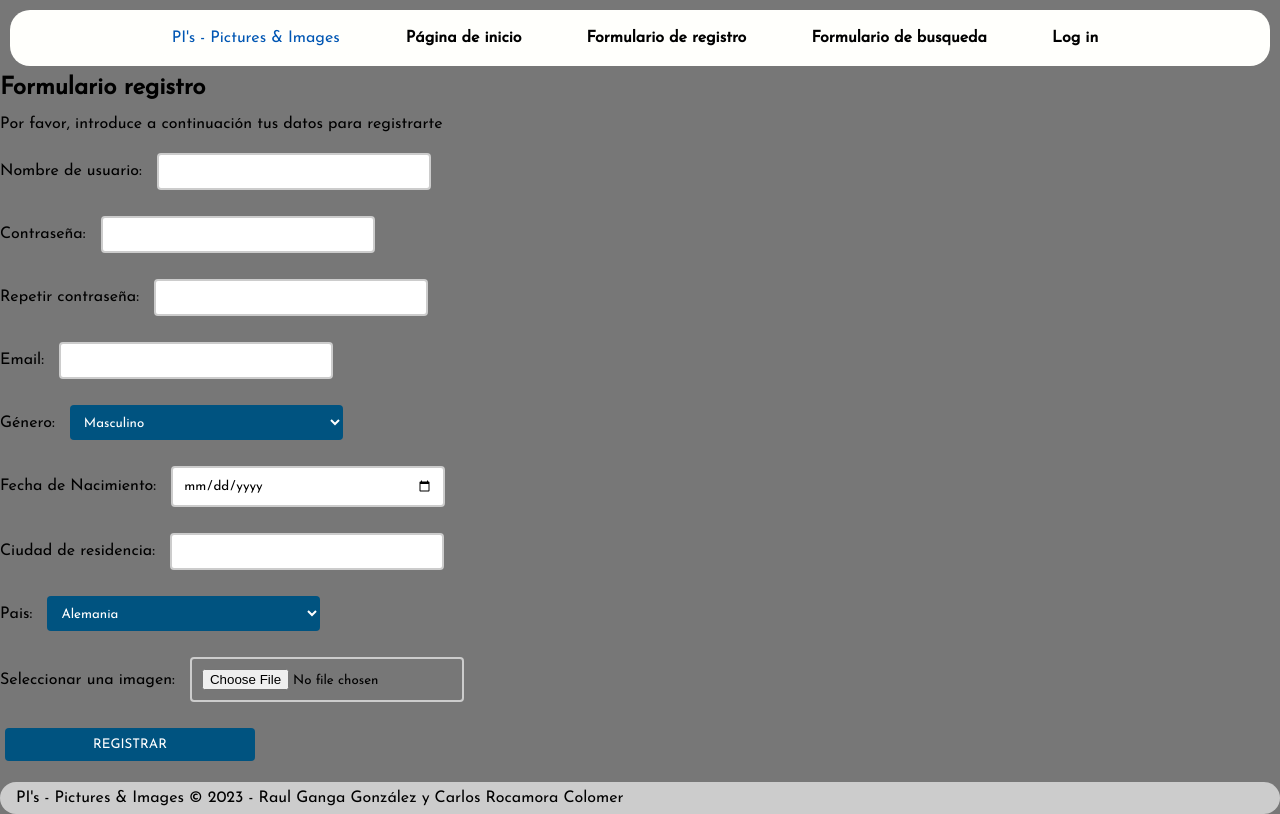
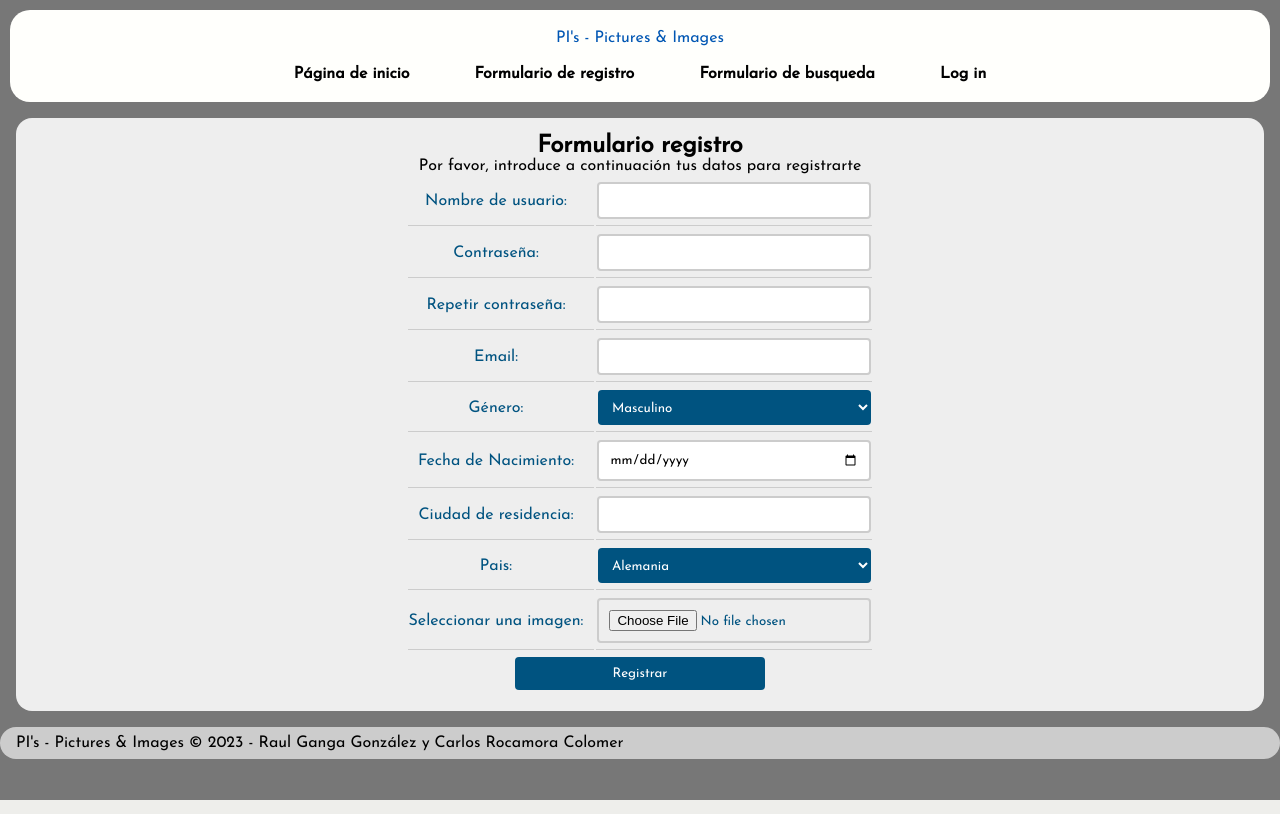
Before and after one commit to Cletus2000/DAW, a PHP site: page /form.html in a window 1280 px wide. Run offline with PHP 8.4, Linux system fonts and the light colour scheme.

Commit message:
casi todo bien

```diff
--- a/details.html
+++ b/details.html
@@ -36,6 +36,8 @@
 
 
     <main>
+        <h1>Detalles de la imagen</h1>
+        <section>
             <h2>Nombre de la foto</h2>
             <img src="nullPhoto.webp" alt="Foto" width="100" height="100">
             <br>
@@ -44,6 +46,7 @@
             <strong>Album</strong>
             <br>
             <i>Autor</i>
+        </section>
     </main>
 
     <footer>
--- a/estilo.css
+++ b/estilo.css
@@ -131,8 +131,10 @@ footer{
 
 main section{
 	display: flex;
+	flex-direction: column;
 	text-align: center;
 	justify-content: center;
+	align-items: center;
 	border-radius: 1em;
 	background-color: var(--color3);
 	margin: 1em;
@@ -151,6 +153,7 @@ main section{
 	td {
 	background-color: var(--color3); /* Fondo azul */
 	color: rgb(0, 83, 128); /* Fondo blanco */
+	border-bottom: 1px solid #ccc;
 	}
 
 /*-----Formularios-----*/
@@ -160,18 +163,16 @@ main section{
 
 .nombreCampo{
 	text-align: right;
-	border-bottom: 1px solid #ccc;
 }
 .campoRellenable{
 	text-align: left;
 	box-sizing: border-box;
 	vertical-align: middle;
-	border-bottom: 1px solid #ccc;
 }
 
 
 /* Estilo para los campos de texto */
-input, textarea, select {
+input, textarea, select, .boton {
   width: 250px;
   padding: 10px;
   margin: 5px 0;
@@ -212,91 +213,11 @@ label {
   margin-right: 10px;
 }
 
-input[type=button], input[type=submit], input[type=reset] {
+input[type=button], input[type=submit], input[type=reset], .boton {
 	background-color:rgb(0, 83, 128);
 	border: none;
 	color: white;
 	margin: 5px;
 	cursor: pointer;
+	text-decoration: none;
 }
-
-
-
-/*-----Media queries-----*/
-	/*Mediaquery de ejemplo*/
-	@media (condicion1) and (condicion2)
-	{
-		/*estilos*/
-	}
-	@media all and (min-width: 480px){
-		/*-----Cabecera-----*/
-		body > header{/*cambia la posicion de los elementos de la cabecera*/
-			display: grid;
-			grid-template-areas: "logo h1"
-								 "logo p";
-			justify-content: center;
-			grid-column-gap: 1em;
-		}
-
-			body > header > h1{
-				grid-area: h1;
-			}
-			body > header > p{
-				grid-area: p;
-			}
-			body > header > img{
-				grid-area: logo;
-			}
-
-			/*-----Menu-----*/
-			body > nav > label{
-				display: none;
-			}
-			body > nav > input{
-				display: none;
-			}
-
-			body > nav{
-				background-color: #0000;
-			display: flex;
-			}
-			body> nav > ul{
-				left: 0;
-				display: flex;
-			}
-				body > nav > ul > li > a > span:nth-of-type(2){
-					/*escondemos el segundo span: el que contiene los nombres de los botones*/
-					display: none;
-				}
-			/*-----Articulos------*/
-			#botonMenu{
-				display: none;
-			}
-			#botonMenu + ul{
-				display: flex;
-				left: 0%;
-			}
-
-			#botonMenu:checked + ul{
-				display: flex;
-				left: 0%;
-			}
-
-	}
-	@media all and (min-width: 600px){
-		body > nav > ul > li > a > span:nth-of-type(2){/*seleccionamos el segundo span*/
-			display: inline-block;/*volvemos a mostrar el segundo span*/
-		}
-		.comentarios>ul>li{
-			display: flex;
-		}
-	}
-	@media all and (max-width: 700px){
-		.noticia>footer{
-			display: grid;
-			justify-content: center;
-		}
-		.noticia>footer>a{
-			margin: 5px;
-		}
-	}
--- a/form.html
+++ b/form.html
@@ -34,28 +34,78 @@
 
 
     <main>
-
+        <section>
             <h2>Formulario registro</h2>
 
             <form action="index.html">
-
-            <p>Por favor, introduce a continuación tus datos para registrarte</p>
-            <p><label for="nombreUsuario">Nombre de usuario: </label> <input type="text" name="nombreUsuario" id="nombreUsuario"></p> <!--Nombre usuario-->
-            <p><label for="contrasena">Contraseña: </label> <input type="password" name="contrasena" id="contrasena"></p> <!--Contraseña-->
-            <p><label for="rep_contrasena">Repetir contraseña: </label> <input type="password" name="rep_contrasena" id="rep_contrasena"></p> <!--Repetir contraseña-->
-            <p><label for="email">Email: </label> <input type="text" name="email" id="email"></p> <!--Email-->
-            <p> <!--Género-->
+                <table>
+                    <caption>Por favor, introduce a continuación tus datos para registrarte</caption>
+                    <tr>
+                        <td>
+                            <label for="nombreUsuario">Nombre de usuario: </label>
+                        </td>
+                        <td>
+                            <input type="text"id="nombreUsuario">
+                        </td>
+                    </tr>
+                    <tr>
+                        <td>
+                            <label for="contrasena">Contraseña: </label>
+                        </td>
+                        <td>
+                            <input type="password"id="contrasena">
+                        </td>
+                    </tr>
+                    <tr>
+                        <td>
+                            <label for="rep_contrasena">Repetir contraseña: </label>
+                        </td>
+                        <td>
+                            <input type="password"id="rep_contrasena">
+                        </td>
+                    </tr>
+                    <tr>
+                        <td>
+                            <label for="email">Email: </label>
+                        </td>
+                        <td>
+                            <input type="text"id="email">
+                        </td>
+                    </tr>
+                    <tr>
+                        <td>
                             <label for="genero">Género:</label>
-                <select id="genero" name="genero">
+                        </td>
+                        <td>
+                            <select id="genero">
                                 <option value="masculino">Masculino</option>
                                 <option value="femenino">Femenino</option>
                                 <option value="otro">Otro</option>
                             </select>
-            </p>
-            <p> <label for="fechaNacimiento">Fecha de Nacimiento:</label> <input type="date" id="fechaNacimiento" name="fechaNacimiento"> </p> <!--Fecha de nacimiento-->
-            <p><label for="ciudad">Ciudad de residencia:</label> <input type="text" name="ciudad" id="ciudad"></p>
-            <p><label for="pais">Pais:</label>
-                <select  name="pais" id="pais"> <!--Pais-->
+                        </td>
+                    </tr>
+                    <tr>
+                        <td>
+                            <label for="fechaNacimiento">Fecha de Nacimiento:</label>
+                        </td>
+                        <td>
+                            <input type="date" id="fechaNacimiento">
+                        </td>
+                    </tr>
+                    <tr>
+                        <td>
+                            <label for="ciudad">Ciudad de residencia:</label>
+                        </td>
+                        <td>
+                            <input type="text" id="ciudad">
+                        </td>
+                    </tr>
+                    <tr>
+                        <td>
+                            <label for="pais">Pais:</label>
+                        </td>
+                        <td>
+                            <select id="pais">
                                 <option value="1">Alemania</option>
                                 <option value="2">China</option>
                                 <option value="3">España</option>
@@ -67,13 +117,20 @@
                                 <option value="9">Rusia</option>
                                 <option value="10">Ucrania</option>
                             </select>
-            </p>
-            <p> <label for="imagen">Seleccionar una imagen:</label>
-                <input type="file" id="imagen" name="imagen">
-            </p>
-
-            <p><input type="submit" value="REGISTRAR"></p>
+                        </td>
+                    </tr>
+                    <tr>
+                        <td>
+                            <label for="imagen">Seleccionar una imagen:</label>
+                        </td>
+                        <td>
+                            <input type="file" id="imagen" accept="image/*">
+                        </td>
+                    </tr>
+                </table>
+                <input type="submit" value="Registrar">
             </form>
+        </section>
     </main>
 
 
@@ -81,5 +138,4 @@
         PI's - Pictures & Images  © 2023 - Raul Ganga González y Carlos Rocamora Colomer
     </footer>
 </body>
-
 </html>
--- a/index_unregistered.html
+++ b/index_unregistered.html
@@ -38,7 +38,7 @@
     <main>
 
         <h1>Inicio</h1>
-
+        <section>
             <h2>Formulario de inicio de sesion</h2>
             <form action="index.html">
                 <label for="user">Nombre de usuario:</label>
@@ -49,9 +49,10 @@
                 <br>
                 <input type="submit" value="Enviar">
             </form>
+        </section>
 
+        <section>
             <h2>Resumen de las ultimas 5 fotos</h2>
-        <section>
             <article>
                 <a href="error.html">
                     <img src="nullPhoto.webp" alt="Foto" width="100" height="100">
```
Also changed, not shown: album_confirmed.html (+49 -15 lines), error.html (+5 -2 lines), index.html (+0 -61 lines), profile.html (+8 -9 lines), search.html (+29 -5 lines). Lines whose indentation alone changed are shown as unchanged.
